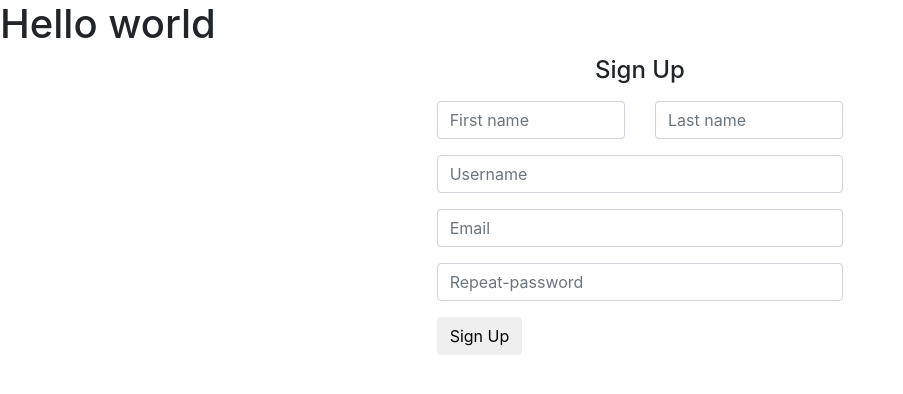
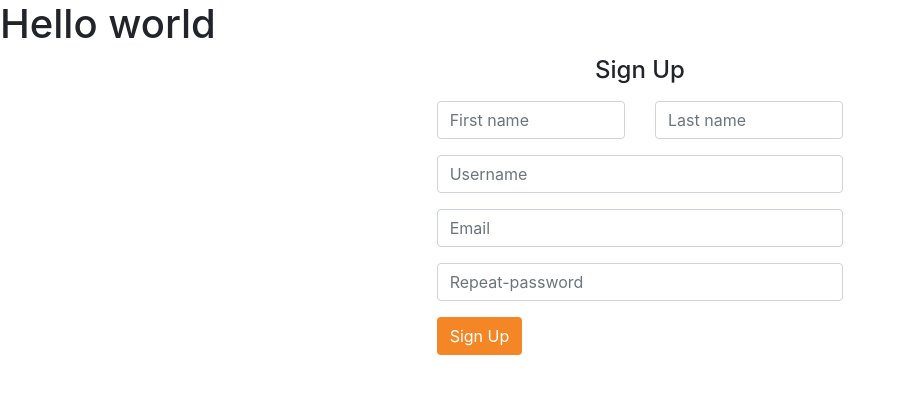
Before and after one commit to uchihamadara37/tugasCRUDSessionPHP, a PHP site: page / in a window 1280 px wide. Shown: the top 394 px of the page, without its empty margins (0-903 px from the left). Run offline with PHP 8.4, Linux system fonts and the light colour scheme; some libraries are stand-ins or nearby versions.

Commit message:
mengubah beberapa css

```diff
--- a/index.php
+++ b/index.php
@@ -5,6 +5,8 @@
     <meta name="viewport" content="width=device-width, initial-scale=1.0">
     <link rel="stylesheet" href="https://cdn.jsdelivr.net/npm/bootstrap@4.0.0/dist/css/bootstrap.min.css" integrity="sha384-Gn5384xqQ1aoWXA+058RXPxPg6fy4IWvTNh0E263XmFcJlSAwiGgFAW/dAiS6JXm" crossorigin="anonymous">
     <title>Tugas CRUD-Session</title>
+    <link rel="stylesheet" href="style.css">
+
 </head>
 <body>
     <h1>Hello world</h1>
@@ -35,7 +37,7 @@
                     <input type="password" class="form-control" placeholder="Repeat-password">
                 </div>
             </div>
-            <button type="submit" class="btn ">Sign Up</button>
+            <button type="submit" class="btn btn-orange">Sign Up</button>
         </div>
         <div class="col-4"></div>
     </div>
--- a/style.css
+++ b/style.css
@@ -1,7 +1,5 @@
 /* Kurang paham komp num */
-.container{
-
-    margin: 60px;
-    border: 1px solid red;
-
+.btn-orange{
+    color: white;
+    background-color: rgb(245, 134, 37);
 }
```
